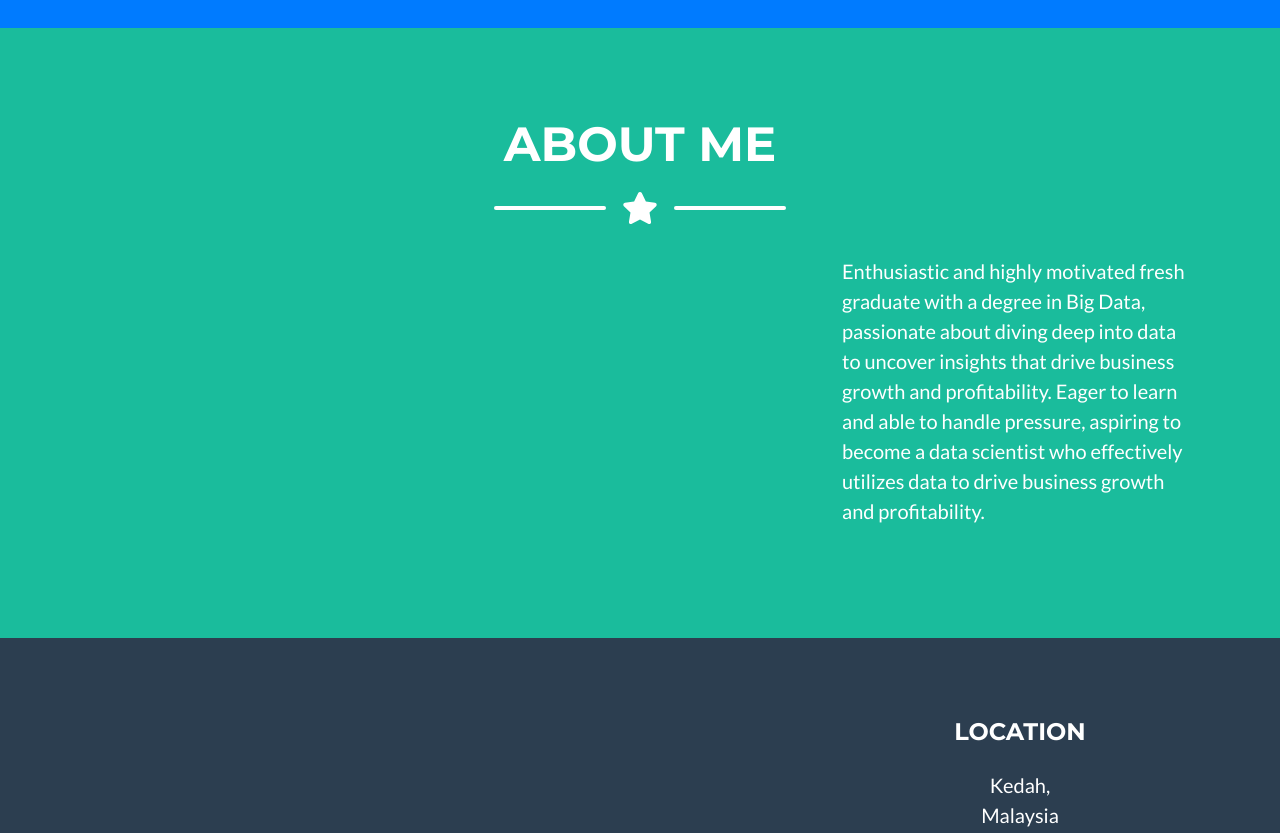
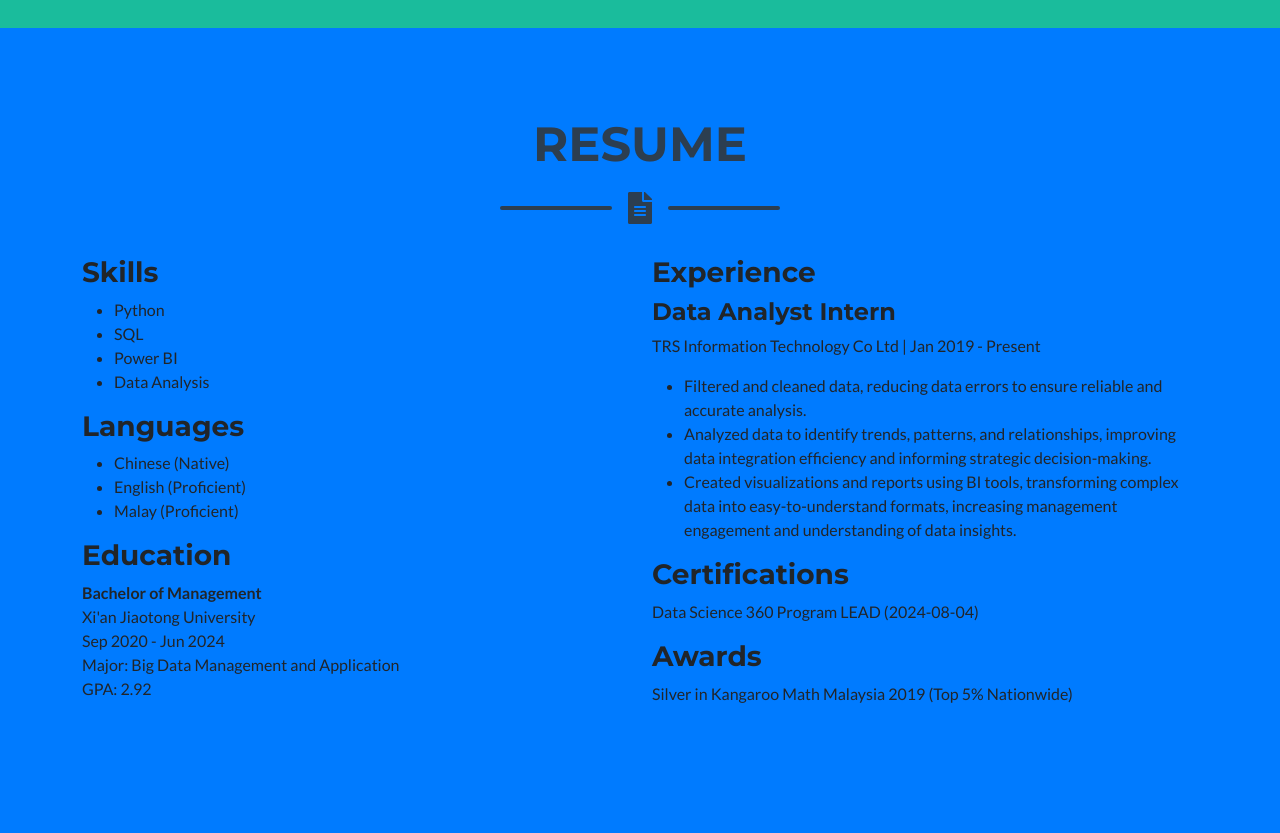
Before and after one commit to BengHe02/BengHe.github.io, a plain HTML site: page index.html in a window 1280 px wide. Shown: the part 1360-2193 px from the top of the page. Drawn offline with nearby package versions, Linux system fonts and the light colour scheme.

Commit message:
Update index.html

```diff
--- a/index.html
+++ b/index.html
@@ -81,6 +81,77 @@
                 <p class="masthead-subheading font-weight-light mb-0">Fresh Graduate</p>
             </div>
         </header>
+        <!-- About Section-->
+        <section class="page-section bg-primary text-white mb-0" id="about">
+            <div class="container">
+                <!-- About Section Heading-->
+                <h2 class="page-section-heading text-center text-uppercase text-white">About Me</h2>
+                <!-- Icon Divider-->
+                <div class="divider-custom divider-light">
+                    <div class="divider-custom-line"></div>
+                    <div class="divider-custom-icon"><i class="fas fa-star"></i></div>
+                    <div class="divider-custom-line"></div>
+                </div>
+                <!-- About Section Content-->
+                <div class="row">
+                    <div class="col-lg-4 ms-auto"><p class="lead">Enthusiastic and highly motivated fresh graduate with a degree in Big Data, passionate about diving deep into data to uncover insights that drive business growth and profitability. Eager to learn and able to handle pressure, aspiring to become a data scientist who effectively utilizes data to drive business growth and profitability.</p></div>
+                </div>
+            </div>
+        </section>
+        <section class="page-section" id="resume">
+    <div class="container">
+        <!-- Resume Section Heading -->
+        <h2 class="page-section-heading text-center text-uppercase text-secondary mb-0">Resume</h2>
+        <!-- Icon Divider -->
+        <div class="divider-custom">
+            <div class="divider-custom-line"></div>
+            <div class="divider-custom-icon"><i class="fas fa-file-alt"></i></div>
+            <div class="divider-custom-line"></div>
+        </div>
+        <!-- Resume Content -->
+        <div class="row">
+            <div class="col-lg-6">
+                <h3>Skills</h3>
+                <ul>
+                    <li>Python</li>
+                    <li>SQL</li>
+                    <li>Power BI</li>
+                    <li>Data Analysis</li>
+                </ul>
+
+                <h3>Languages</h3>
+                <ul>
+                    <li>Chinese (Native)</li>
+                    <li>English (Proficient)</li>
+                    <li>Malay (Proficient)</li>
+                </ul>
+
+                <h3>Education</h3>
+                <p><strong>Bachelor of Management</strong><br>
+                Xi'an Jiaotong University<br>
+                Sep 2020 - Jun 2024<br>
+                Major: Big Data Management and Application<br>
+                GPA: 2.92</p>
+            </div>
+            <div class="col-lg-6">
+                <h3>Experience</h3>
+                <h4>Data Analyst Intern</h4>
+                <p>TRS Information Technology Co Ltd | Jan 2019 - Present</p>
+                <ul>
+                    <li>Filtered and cleaned data, reducing data errors to ensure reliable and accurate analysis.</li>
+                    <li>Analyzed data to identify trends, patterns, and relationships, improving data integration efficiency and informing strategic decision-making.</li>
+                    <li>Created visualizations and reports using BI tools, transforming complex data into easy-to-understand formats, increasing management engagement and understanding of data insights.</li>
+                </ul>
+
+                <h3>Certifications</h3>
+                <p>Data Science 360 Program LEAD (2024-08-04)</p>
+
+                <h3>Awards</h3>
+                <p>Silver in Kangaroo Math Malaysia 2019 (Top 5% Nationwide)</p>
+            </div>
+        </div>
+    </div>
+</section>
         <!-- Portfolio Section-->
         <section class="page-section portfolio" id="portfolio">
             <div class="container">
@@ -121,23 +192,6 @@
                             <img class="img-fluid" src="assets/img/sentiment_analysis.jpg" alt="Sentiment Analysis on Hotel's Reviews" />
                         </div>
                     </div>
-                </div>
-            </div>
-        </section>
-        <!-- About Section-->
-        <section class="page-section bg-primary text-white mb-0" id="about">
-            <div class="container">
-                <!-- About Section Heading-->
-                <h2 class="page-section-heading text-center text-uppercase text-white">About Me</h2>
-                <!-- Icon Divider-->
-                <div class="divider-custom divider-light">
-                    <div class="divider-custom-line"></div>
-                    <div class="divider-custom-icon"><i class="fas fa-star"></i></div>
-                    <div class="divider-custom-line"></div>
-                </div>
-                <!-- About Section Content-->
-                <div class="row">
-                    <div class="col-lg-4 ms-auto"><p class="lead">Enthusiastic and highly motivated fresh graduate with a degree in Big Data, passionate about diving deep into data to uncover insights that drive business growth and profitability. Eager to learn and able to handle pressure, aspiring to become a data scientist who effectively utilizes data to drive business growth and profitability.</p></div>
                 </div>
             </div>
         </section>
```
